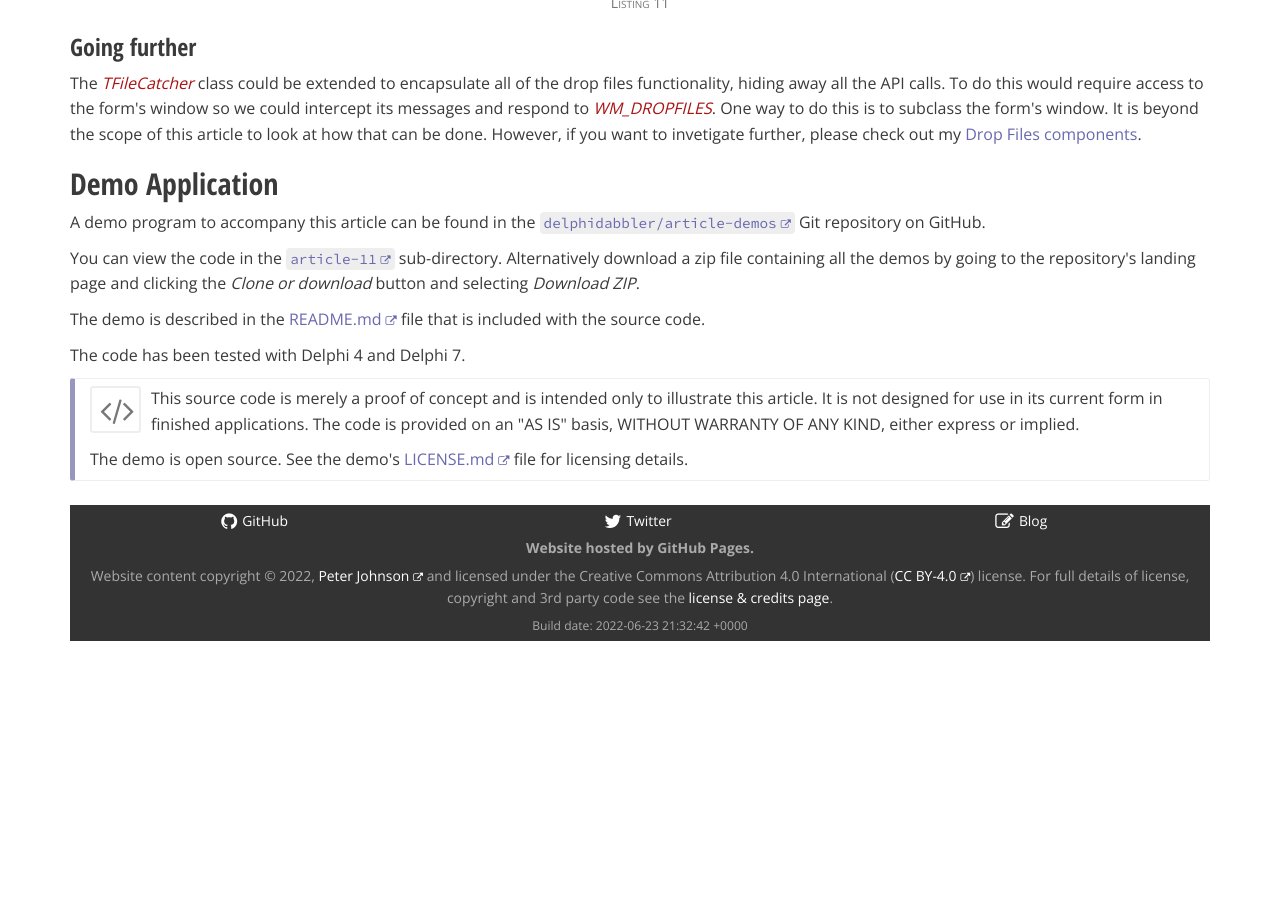
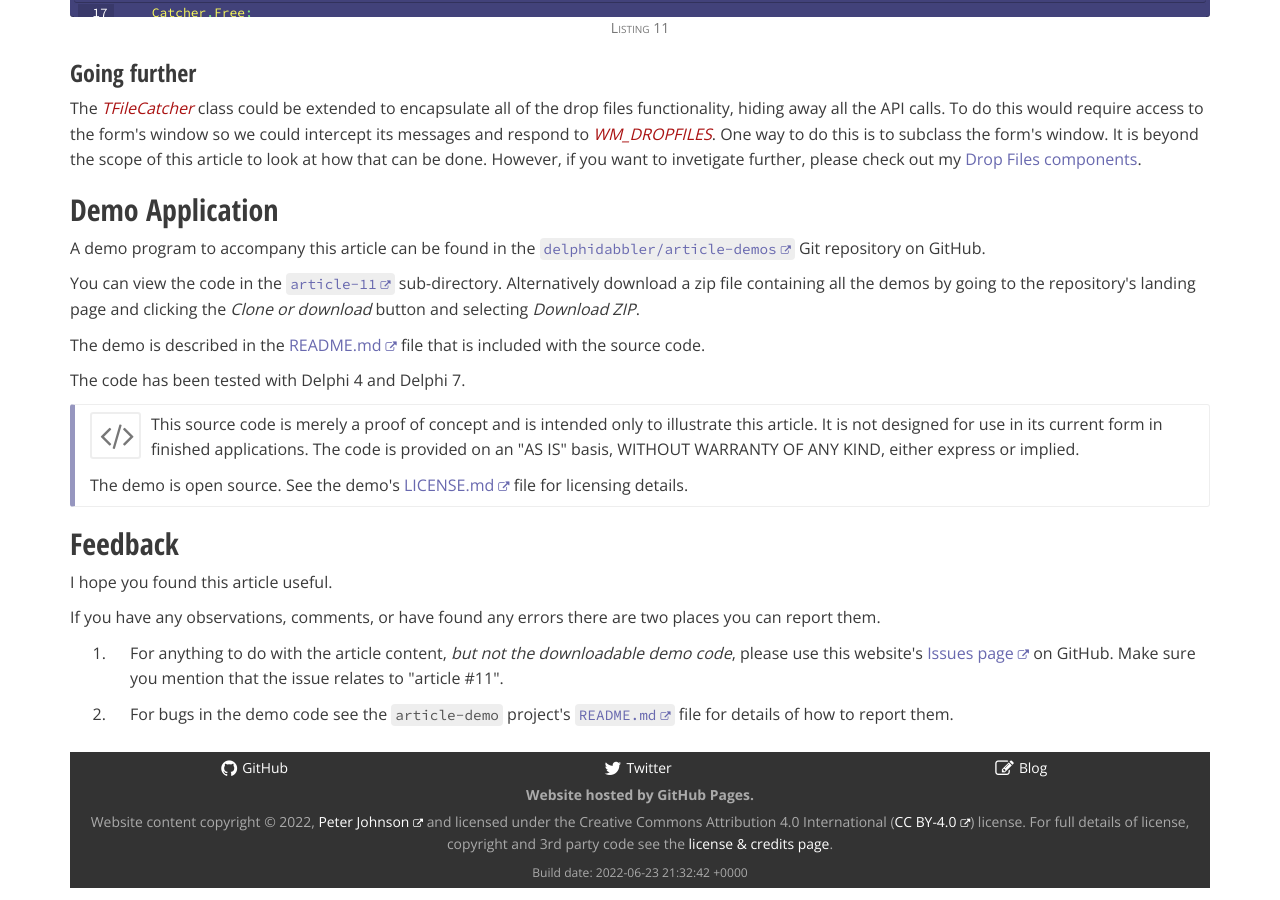
Before and after one commit to delphidabbler/delphidabbler.github.io, a Jekyll site: the page built from _articles/article-11.html, in a window 1280 px wide and 900 px high, scrolled down 5247 px. Built offline with Jekyll 4.4.1, drawn with Linux system fonts in a browser that asks for light colours; nearby versions of some CDN libraries; comment, search, counter and statistics services are not loaded; before the commit the page ends 5900 px from its top, so only the background shows below that.

Commit message:
Update article-11.html

```diff
--- a/_articles/article-11.html
+++ b/_articles/article-11.html
@@ -33,6 +33,8 @@
 			</li>
 			<li>
 				<a href="#demo">Demo application</a>    </li>
+			<li><a href="#feedback">Feedback</a></li>
+
 		</ul>
 	</div>
 </nav>
@@ -549,3 +551,21 @@
     </div>
 
 </section>
+
+<section id="feedback">
+
+  <h2>Feedback</h2>
+
+  <p>I hope you found this article useful.</p>
+
+  <p>If you have any observations, comments, or have found any errors there are two places you can report them.</p>
+
+  <ol class="wide">
+
+    <li>For anything to do with the article content, <em>but not the downloadable demo code</em>, please use this website's <a href="https://github.com/delphidabbler/delphidabbler.github.io/issues">Issues page</a> on GitHub. Make sure you mention that the issue relates to &quot;article #11&quot;.</li>
+
+    <li>For bugs in the demo code see the <code>article-demo</code> project's <code><a href="https://github.com/delphidabbler/article-demos/blob/master/README.md#bug-reports">README.md</a></code> file for details of how to report them.</li>
+
+  </ol>
+
+</section>
```
